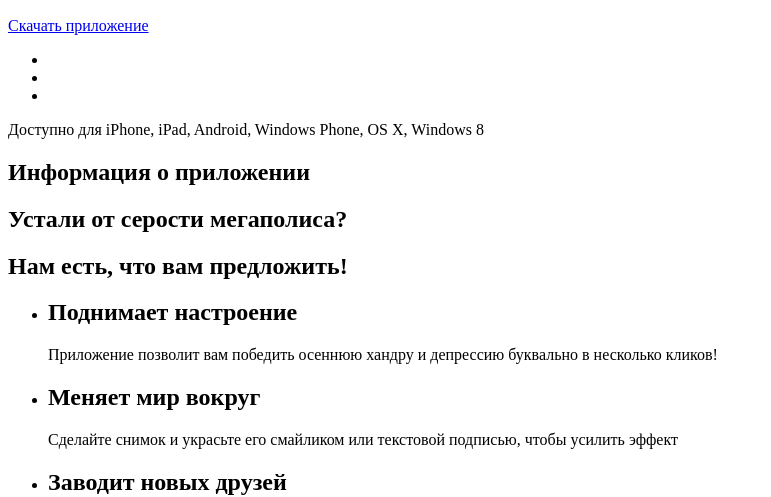
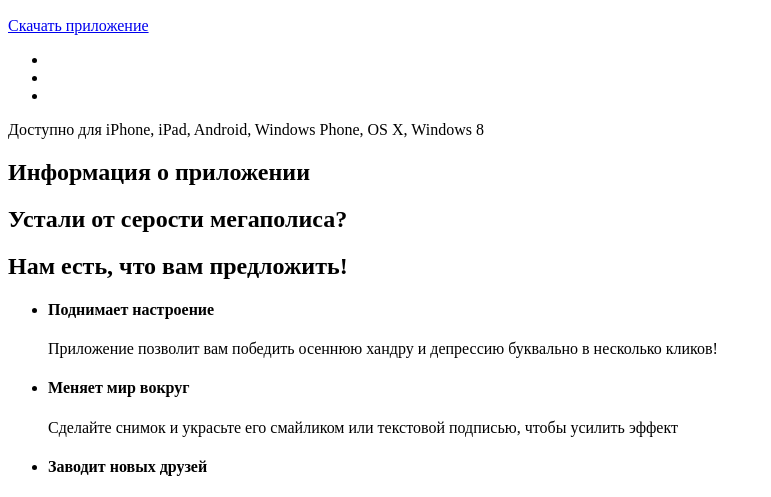
Before and after one commit to VladShpyra/331185-pink-20, a website: page source/index.html in a window 1280 px wide. Shown: the part 270-767 px from the top of the page, without its empty margins (0-771 px from the left). Drawn offline with Linux system fonts and the light colour scheme.

Commit message:
Добавляет базовую размету task2.1 v1.6
Правки

```diff
--- a/source/index.html
+++ b/source/index.html
@@ -73,25 +73,25 @@
         </h2>
         <ul class="info__list">
           <li class="info__item">
-            <h2 class="info__subtitle">
+            <h4 class="info__subtitle">
               Поднимает настроение
-            </h2>
+            </h4>
             <p class="info__description">
               Приложение позволит вам победить осеннюю хандру и депрессию буквально в несколько кликов!
             </p>
           </li>
           <li class="info__item">
-            <h2 class="info__subtitle">
+            <h4 class="info__subtitle">
               Меняет мир вокруг
-            </h2>
+            </h4>
             <p class="info__description">
               Сделайте снимок и украсьте его смайликом или текстовой подписью, чтобы усилить эффект
             </p>
           </li>
           <li class="info__item">
-            <h2 class="info__subtitle">
+            <h4 class="info__subtitle">
               Заводит новых друзей
-            </h2>
+            </h4>
             <p class="info__description">
               Ставьте лайки, комментируйте, делитесь фотографиями с друзьями и заводите новых
             </p>
```
Also changed, not shown: source/photo.html (+2 -0 lines).
